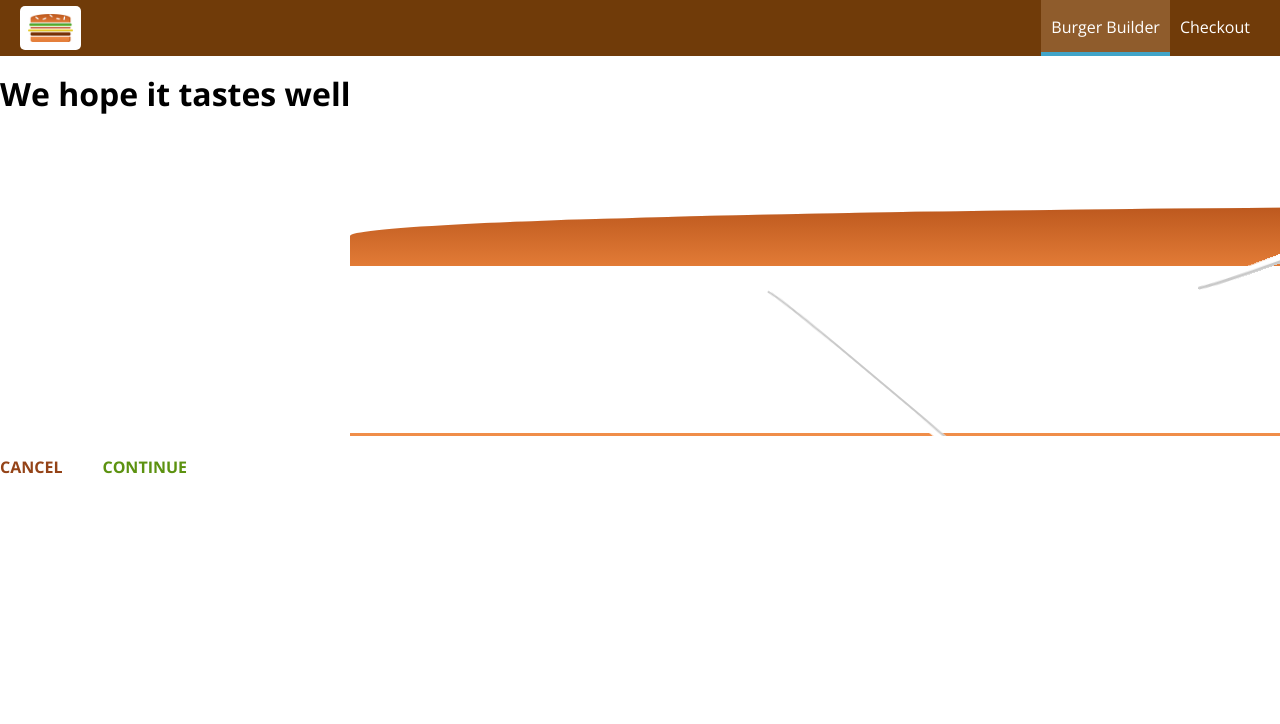
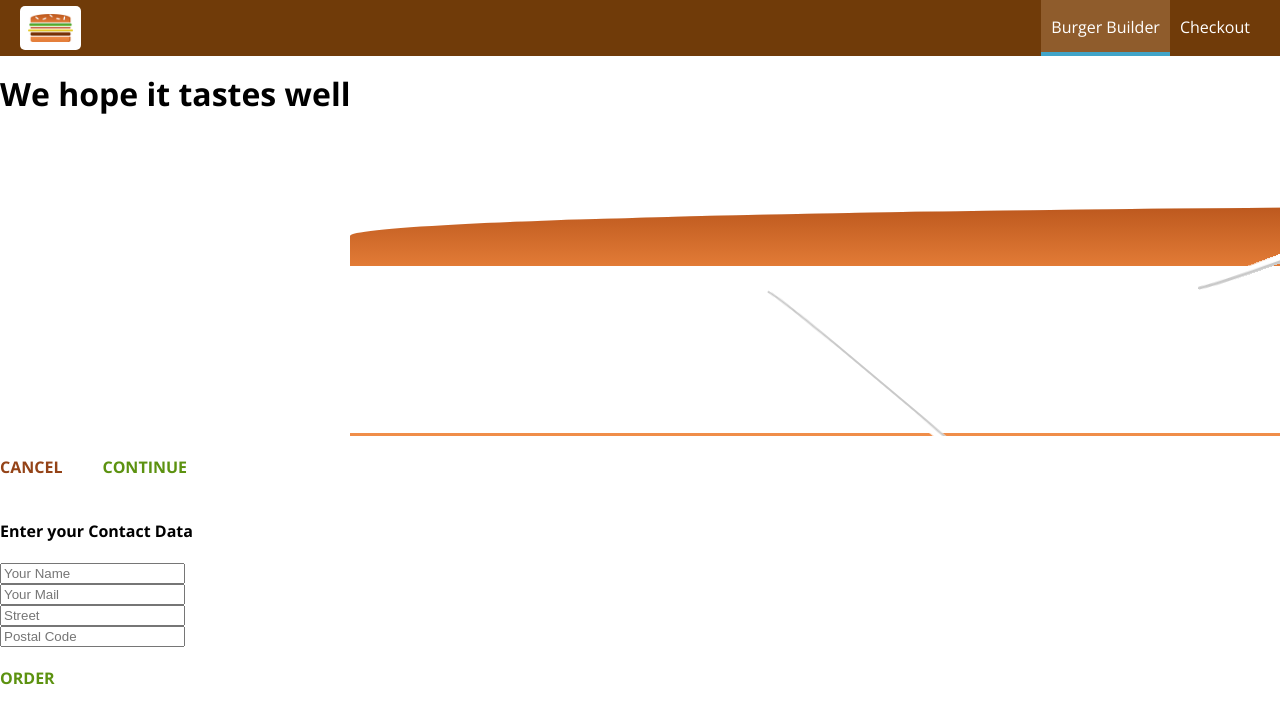
Before and after one commit to DuncanMoyo/burger-builder, a React app: page /checkout in a window 1280 px wide. Both pictures are taken after a click on the button "CONTINUE". Shown: the top 724 px of the page. Built offline with nearby package versions, Linux system fonts and the light colour scheme.

Commit message:
navigating to the contact data component

```diff
--- a/src/containers/Checkout/Checkout.js
+++ b/src/containers/Checkout/Checkout.js
@@ -1,5 +1,7 @@
 import React, { Component } from 'react';
 import CheckoutSummary from '../../components/Order/CheckoutSummary/CheckoutSummary'
+import {Route} from 'react-router-dom';
+import ContactData from './ContactData/ContactData'
 
 class Checkout extends Component {
 
@@ -37,6 +39,7 @@ class Checkout extends Component {
         checkoutCancelled={this.checkoutCancelledHandler}
         checkoutContinued={this.checkoutContinuedHandler}
         ingredients={this.state.ingredients}/>
+        <Route path={this.props.match.path + '/contact-data'} component={ContactData} />
       </div>
     )
   }
--- /dev/null
+++ b/src/containers/Checkout/ContactData/ContactData.css
@@ -0,0 +1,19 @@
+.ContactData {
+  margin: 20px auto;
+  width: 80%;
+  text-align: center;
+  box-shadow: 0 2px 3px #eee;
+  border: 1px solid #eee;
+  padding: 10px;
+  box-sizing: border-box;
+}
+
+.Input {
+  display: block;
+}
+
+@media (min-width: 600px) {
+  .ContactData {
+    width: 500px;
+  }
+}
--- /dev/null
+++ b/src/containers/Checkout/ContactData/ContactData.js
@@ -0,0 +1,31 @@
+import React, { Component } from 'react';
+import Button from '../../../components/UI/Button/Button';
+import classes from './ContactData.css';
+
+class ContactData extends Component {
+  state = {
+    name: '',
+    email: '',
+    address: {
+      street: '',
+      postalCode: ''
+    }
+  }
+
+  render() {
+    return (
+      <div className={classes.ContactData}>
+        <h4>Enter your Contact Data</h4>
+        <form>
+          <input className='Input' type='text' name='name' placeholder='Your Name'/>
+          <input className='Input' type='text' name='email' placeholder='Your Mail'/>
+          <input className='Input' type='text' name='street' placeholder='Street'/>
+          <input className='Input' type='text' name='postal' placeholder='Postal Code'/>
+          <Button btnType='Success'>ORDER</Button>
+        </form>
+      </div>
+    )
+  }
+}
+
+export default ContactData
```
